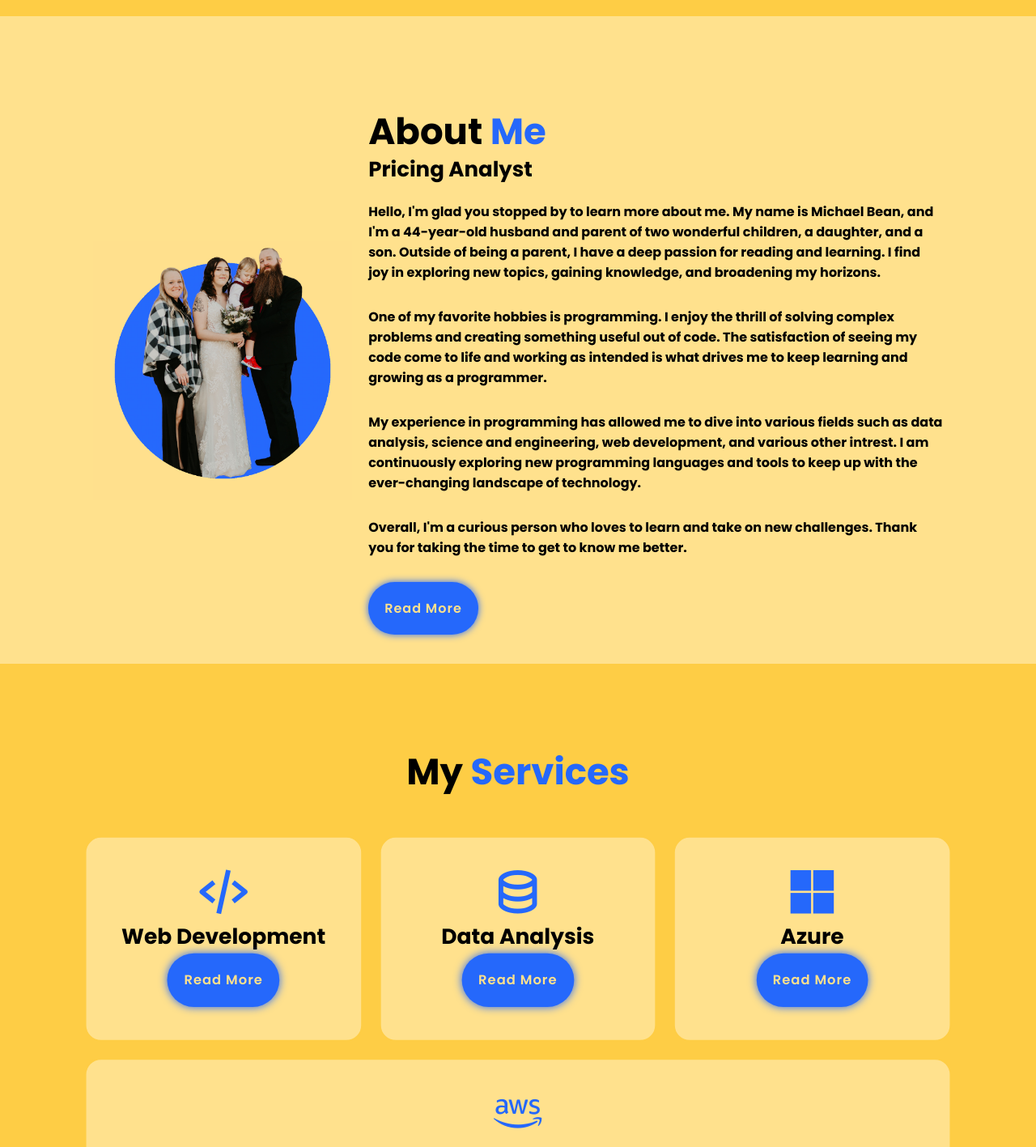
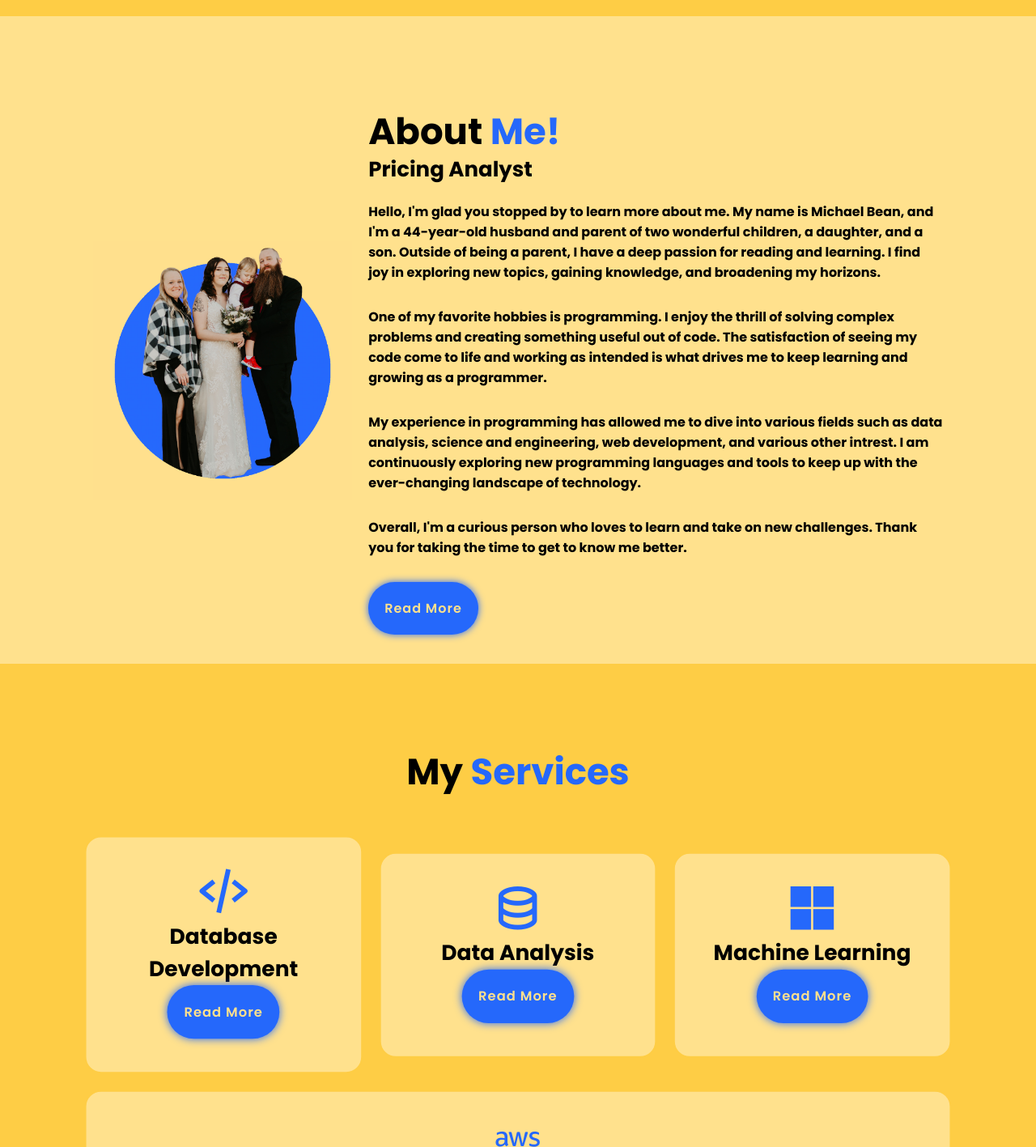
Before and after one commit to AnalystBean/Personal_Website_Project, a plain HTML site: page Frontend/index.html in a window 1280 px wide. Shown: the part 780-2197 px from the top of the page at 81% size. Drawn offline with nearby package versions, Linux system fonts and the light colour scheme.

Commit message:
Update index.html

```diff
--- a/Frontend/index.html
+++ b/Frontend/index.html
@@ -60,7 +60,7 @@
   </div>
 
   <div class="about-content">
-    <h2 class="heading">About <span>Me</span></h2>
+    <h2 class="heading">About <span>Me!</span></h2>
     <h3>Pricing Analyst</h3>
     <p>Hello, I'm glad you stopped by to learn more about me. My name is Michael Bean, and I'm a 44-year-old husband and parent of two wonderful children, a daughter, and a son. Outside of being a parent, I have a deep passion for reading and learning. I find joy in exploring new topics, gaining knowledge, and broadening my horizons.</p>
 
@@ -77,7 +77,7 @@
   <div class="services-container">
     <div class="services-box">
       <i class='bx bx-code-alt' ></i>
-      <h3>Web Development</h3>
+      <h3>Database Development</h3>
       <p></p>
       <a href="#" class="btn">Read More</a>
     </div>
@@ -91,7 +91,7 @@
 
     <div class="services-box">
       <i class='bx bxl-microsoft' ></i>
-      <h3>Azure</h3>
+      <h3>Machine Learning</h3>
       <p></p>
       <a href="#" class="btn">Read More</a>
     </div>
```
